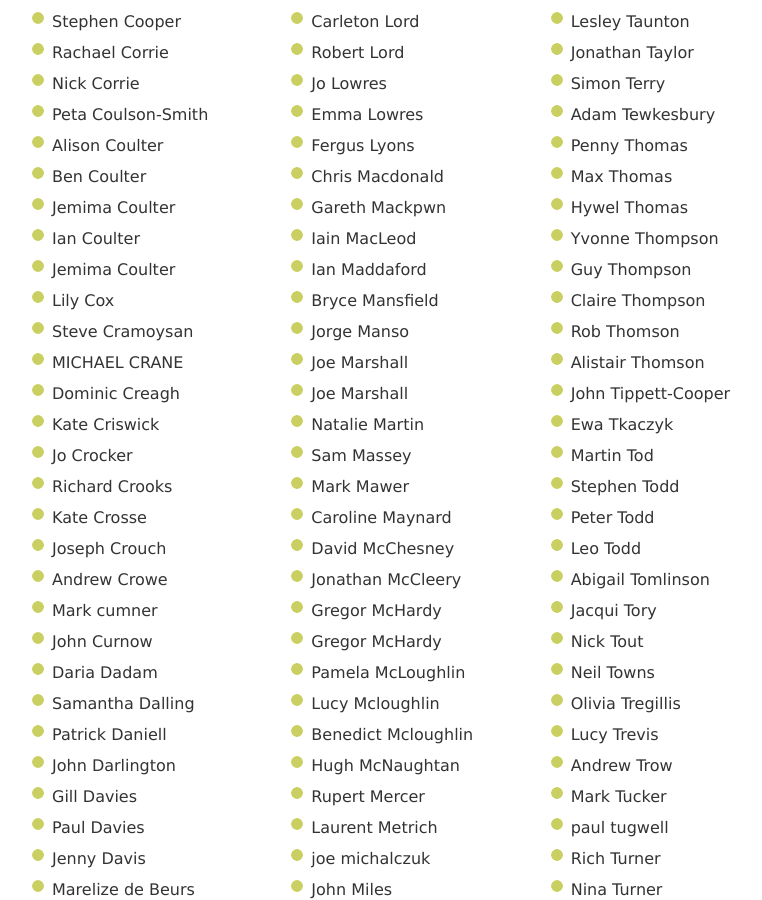
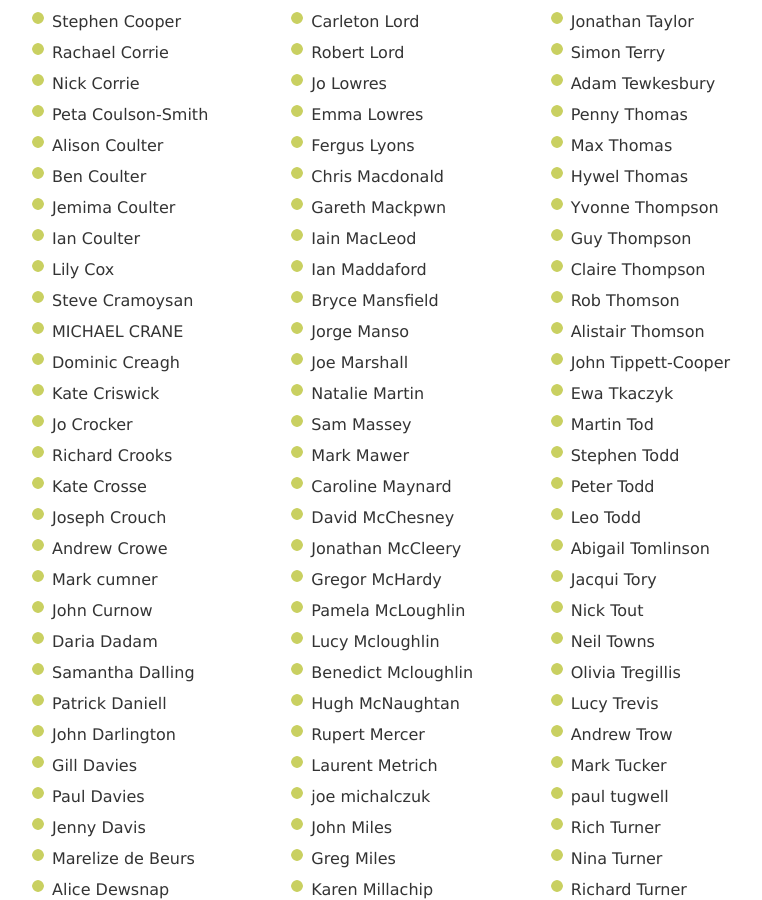
Before and after one commit to winchestercyclingcharter/winchestercyclingcharter.github.io, a Jekyll site: the page built from supporters-alpha.md, in a window 1280 px wide and 900 px high, scrolled down 4873 px. Shown: the whole window, without its empty margins (249-1011 px from the left). Built offline with Jekyll 4.4.1, drawn with Linux system fonts in a browser that asks for light colours; nearby versions of some CDN libraries.

Commit message:
Update people.yml

```diff
--- a/_data/people.yml
+++ b/_data/people.yml
@@ -665,7 +665,6 @@
 - { lastname: Gurnham, firstname: Hannah, dt: 20211018-115619-398805 }
 - { lastname: Carter, firstname: Rebecca, dt: 20211018-181959-019989 }
 - { lastname: Collings, firstname: Matthew, dt: 20211018-182251-066459 }
-- { lastname: McHardy, firstname: Gregor, dt: 20211017-181242-672875 }
 - { lastname: Austin, firstname: David, dt: 20211018-192753-828789 }
 - { lastname: York, firstname: Amanda, dt: 20211016-221151-458055 }
 - { lastname: Zoon , firstname: Marion, dt: 20211018-194847-051168 }
@@ -677,7 +676,6 @@
 - { lastname: duxbury, firstname: Victoria, dt: 20211018-181654-526460 }
 - { lastname: Owen Wintersgill, firstname: Caroline, dt: 20211018-203650-575294 }
 - { lastname: Lockwood, firstname: Rebecca, dt: 20211018-205718-271384 }
-- { lastname: Coulter, firstname: Jemima, dt: 20211016-190729-049417 }
 - { lastname: Harvey-Smith, firstname: Karl, dt: 20211018-211352-447865 }
 - { lastname: Murphy, firstname: Richard, dt: 20211018-213743-712609 }
 - { lastname: Hill, firstname: Rupert, dt: 20211016-151603-383802 }
@@ -704,7 +702,6 @@
 - { lastname: Tucker, firstname: Mark, dt: 20211020-070304-258913 }
 - { lastname: Sclater, firstname: Claire, dt: 20211018-081345-675318 }
 - { lastname: Puig, firstname: Ottolie, dt: 20211018-101452-907398 }
-- { lastname: Marshall , firstname: Joe, dt: 20211016-135301-782828 }
 - { lastname: Swain, firstname: Andrea, dt: 20211019-210335-021092 }
 - { lastname: WALLBANK, firstname: Mary, dt: 20211018-194205-176947 }
 - { lastname: Southworth, firstname: Mika-John, dt: 20211020-115529-447020 }
```
